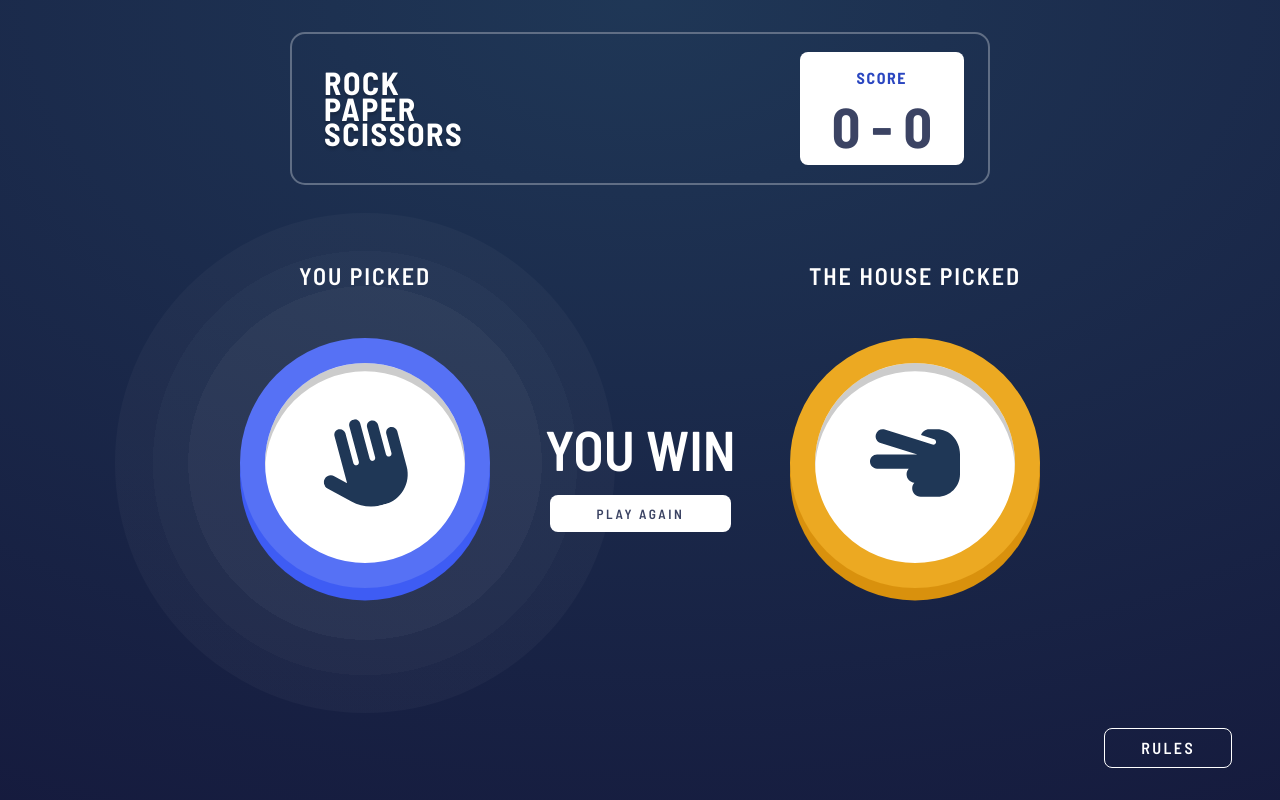
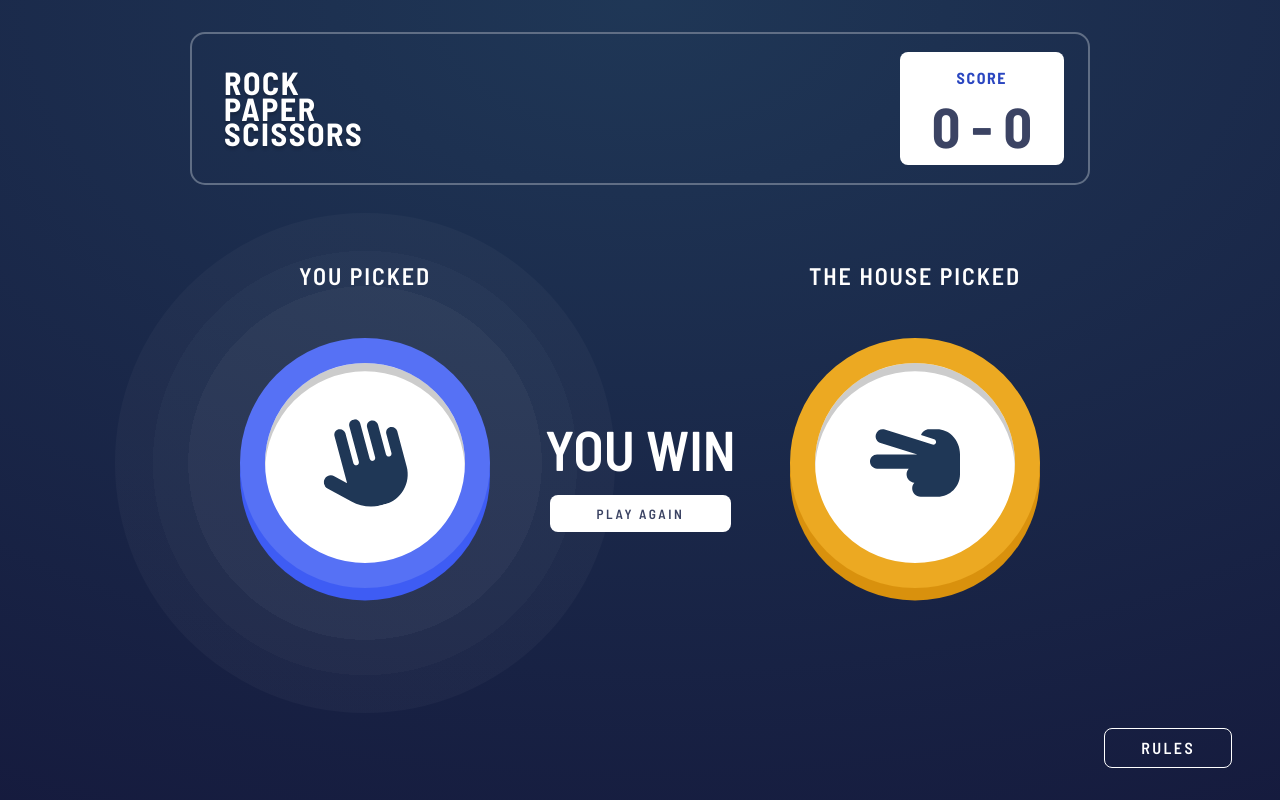
Before and after one commit to elizerdim/rock-paper-scissors, a plain HTML site: page index.html in a window 1280 px wide. Drawn offline with Linux system fonts and the light colour scheme.

Commit message:
Add header width rule for min-width: 1000px screens

```diff
--- a/styles.css
+++ b/styles.css
@@ -365,6 +365,10 @@ footer .rules-btn {
     --button-variable: 25px;
   }
 
+  header {
+    max-width: min(75%, 900px);
+  }
+
   .user-result,
   .computer-result {
     display: flex;
```
